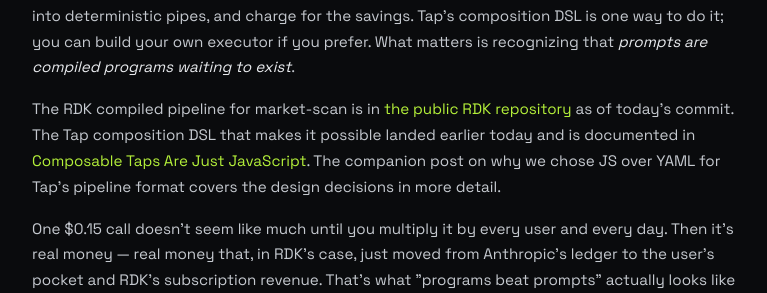
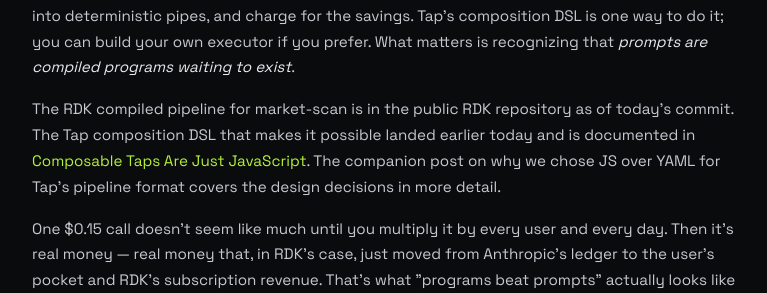
Before and after one commit to LeonTing1010/tap, a Jekyll site: the page built from docs/blog/rdk-compiled-pipes-from-llm-prompts.html, in a window 1280 px wide and 900 px high, scrolled down 7851 px. Shown: the part 161-454 px from the top of the window, without its empty margins (256-1023 px from the left). Built offline with Jekyll 4.4.1, drawn with Linux system fonts in a browser that asks for light colours.

Commit message:
fix: anchor offset under fixed nav, 4 dead links, orphan-release guard
Anchor jumps landed the target's top edge under the position:fixed nav —
taprun.dev/#receipts cut the headline in half. Added scroll-padding-top:88px
(nav is ~58px). Homepage only; it is the only page with a fixed nav.

Dead links, found by resolving all 223 hrefs against the live site:
- integrations/browser-use.html linked npmjs.com/package/taprun, which has no
  published version — the package is @taprun/cli. curl returned 403 (npm bot
  wall) and hid this; a real browser showed h1 "not found".
- blog/rdk-compiled-pipes: linked LeonTing1010/reddit-demand-kit, which is
  private — 404 for every visitor. Link removed, text kept.
- changelog: v0.11.0 and v0.11.2 releases no longer exist (v0.11.1, v0.11.3 and
  the other 12 do). Links removed, version numbers kept.

The fourth was not a link bug but a release-pipeline bug. releases/latest/
download/* — tap.mcpb, all platform binaries, SHA256SUMS — had been 404 since
2026-07-15: core's Release workflow never ran for v0.20.8, so this repo's
publish-extension.yml became the release CREATOR (softprops/action-gh-release
creates when absent) and published an orphan carrying only the extension zip.
It took over `latest`, breaking install.sh's binary fallback and the Claude
Desktop download button for four days.

Fixed by demoting v0.20.8 to prerelease (latest is v0.20.7 again, all 8 assets
back to 200) and by making this workflow use `gh release upload`, which fails
loudly when the release is missing instead of inventing a half-empty one.

Co-Authored-By: Claude Opus 4.8 (1M context) <noreply@anthropic.com>

```diff
--- a/docs/blog/rdk-compiled-pipes-from-llm-prompts.html
+++ b/docs/blog/rdk-compiled-pipes-from-llm-prompts.html
@@ -238,6 +238,6 @@ rdk compile market-scan --subreddit sysadmin --limit 5</span></pre>
 
 <p>If your product looks like this — and many MCP servers built in 2025-26 do — your highest-leverage move is the same one RDK just made: identify the mechanical prompts, compile them into deterministic pipes, and charge for the savings. Tap's composition DSL is one way to do it; you can build your own executor if you prefer. What matters is recognizing that <em>prompts are compiled programs waiting to exist</em>.</p>
 
-<p>The RDK compiled pipeline for market-scan is in <a href="https://github.com/LeonTing1010/reddit-demand-kit">the public RDK repository</a> as of today's commit. The Tap composition DSL that makes it possible landed earlier today and is documented in <a href="composable-taps-are-just-javascript.html">Composable Taps Are Just JavaScript</a>. The companion post on why we chose JS over YAML for Tap's pipeline format covers the design decisions in more detail.</p>
+<p>The RDK compiled pipeline for market-scan is in the public RDK repository as of today's commit. The Tap composition DSL that makes it possible landed earlier today and is documented in <a href="composable-taps-are-just-javascript.html">Composable Taps Are Just JavaScript</a>. The companion post on why we chose JS over YAML for Tap's pipeline format covers the design decisions in more detail.</p>
 
 <p>One $0.15 call doesn't seem like much until you multiply it by every user and every day. Then it's real money — real money that, in RDK's case, just moved from Anthropic's ledger to the user's pocket and RDK's subscription revenue. That's what "programs beat prompts" actually looks like when the unit economics flip.</p>
--- a/docs/changelog.html
+++ b/docs/changelog.html
@@ -264,7 +264,7 @@ hr::before { content: '◆ ◆ ◆'; position: absolute; left: 50%; top: -0.7em;
 </div>
 
 <div class="version-block">
-<h2><a href="https://github.com/LeonTing1010/tap/releases/tag/v0.11.2">v0.11.2</a> <span class="date">April 11, 2026</span></h2>
+<h2>v0.11.2 <span class="date">April 11, 2026</span></h2>
 <h3>Fixes</h3>
 <ul>
 <li><strong><code>npm-publish --sync-only</code> runs sync step only</strong> instead of triggering the full build+publish pipeline. Used by <code>release.sh</code> step 1 to keep npm package.json versions aligned with <code>src/cli.ts</code> VERSION without rebuilding dist/.</li>
@@ -280,7 +280,7 @@ hr::before { content: '◆ ◆ ◆'; position: absolute; left: 50%; top: -0.7em;
 </div>
 
 <div class="version-block">
-<h2><a href="https://github.com/LeonTing1010/tap/releases/tag/v0.11.0">v0.11.0</a> <span class="date">April 10, 2026</span></h2>
+<h2>v0.11.0 <span class="date">April 10, 2026</span></h2>
 <div class="version-highlight">
 <strong>MCP goes Playwright-first.</strong> Zero-friction onboarding: <code>tap mcp</code> now defaults to Playwright runtime (no extension, no daemon needed). Users can switch to Chrome mid-session via the new <code>tap.connect(runtime:'chrome')</code> tool when they hit an auth wall.
 </div>
--- a/docs/index.html
+++ b/docs/index.html
@@ -131,7 +131,10 @@ a { color: inherit; }
 a:hover { text-decoration: none; }
 code { background: none; padding: 0; color: inherit; }
 
-html { scroll-behavior: smooth; }
+/* The nav is position:fixed (~58px tall), so an anchor jump lands the target's
+   top edge underneath it — #receipts used to cut the headline in half. Offset
+   every scroll target by the nav height plus breathing room. */
+html { scroll-behavior: smooth; scroll-padding-top: 88px; }
 
 body {
   font-family: var(--font-body);
--- a/docs/integrations/browser-use.html
+++ b/docs/integrations/browser-use.html
@@ -345,7 +345,7 @@ tap forge https://example.com/dashboard
       <div><strong>pip install taprun</strong></div>
       <div style="color: var(--text-muted); font-size:0.9rem;">PyPI · MIT</div>
     </a>
-    <a href="https://www.npmjs.com/package/taprun">
+    <a href="https://www.npmjs.com/package/@taprun/cli">
       <div class="label">TypeScript SDK</div>
       <div><strong>npm install taprun</strong></div>
       <div style="color: var(--text-muted); font-size:0.9rem;">npm · MIT</div>
```
Also changed, not shown: .github/workflows/publish-extension.yml.
